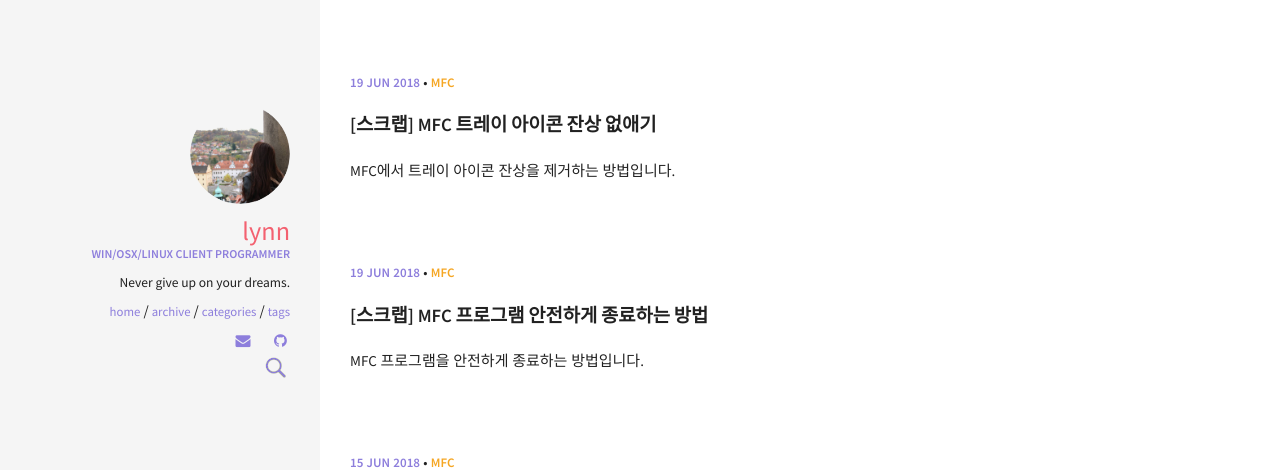
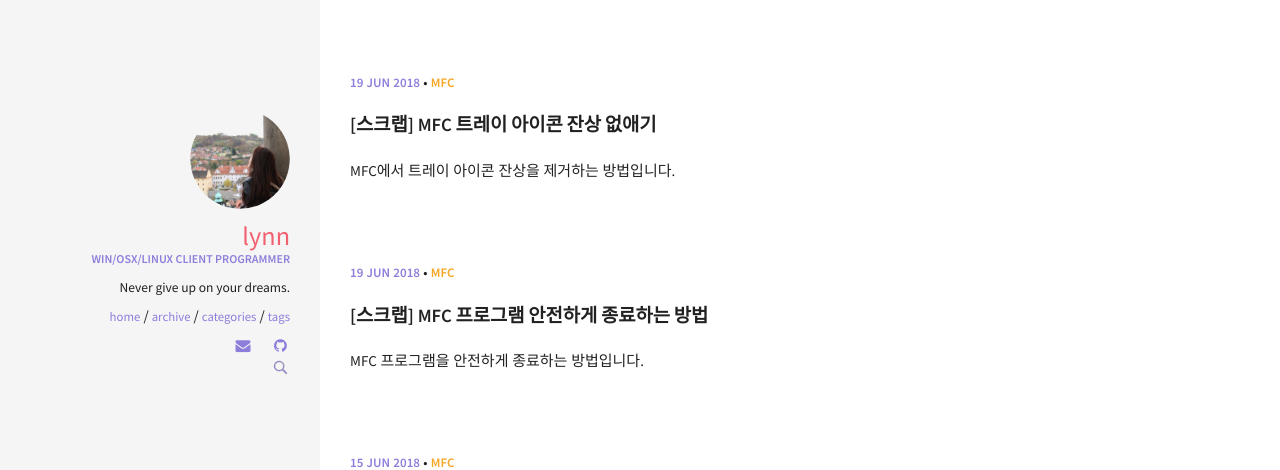
Before and after one commit to LynnBaek/LynnBaek, a Jekyll site: the page built from index.html, in a window 1280 px wide. Shown: the part 944-1414 px from the top of the page. Built offline with Jekyll 4.4.1, drawn with Linux system fonts in a browser that asks for light colours; the list of posts is cut into pages by our own code.

Commit message:
검색 아이콘 이미지 변경

```diff
--- a/_includes/sidebar.html
+++ b/_includes/sidebar.html
@@ -20,5 +20,5 @@
     </ul>
   </nav>
   {% include social-links.html %}
-  <a href="/search/"><img src="/img/purple_search_icon.png"/></a>
+  <a href="/search/"><img src="/img/purple_search_icon2.png"/></a>
 </div>
```
